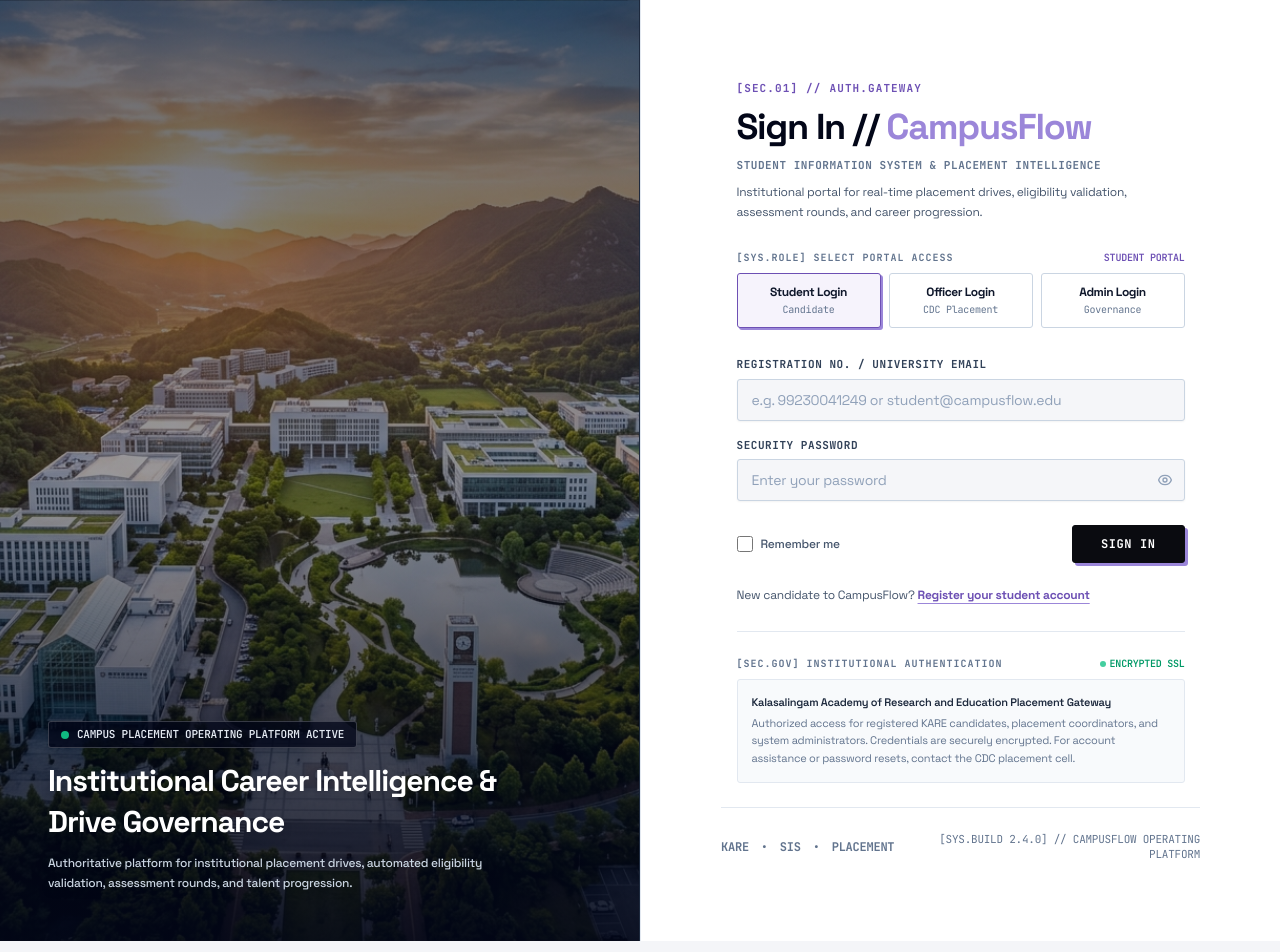
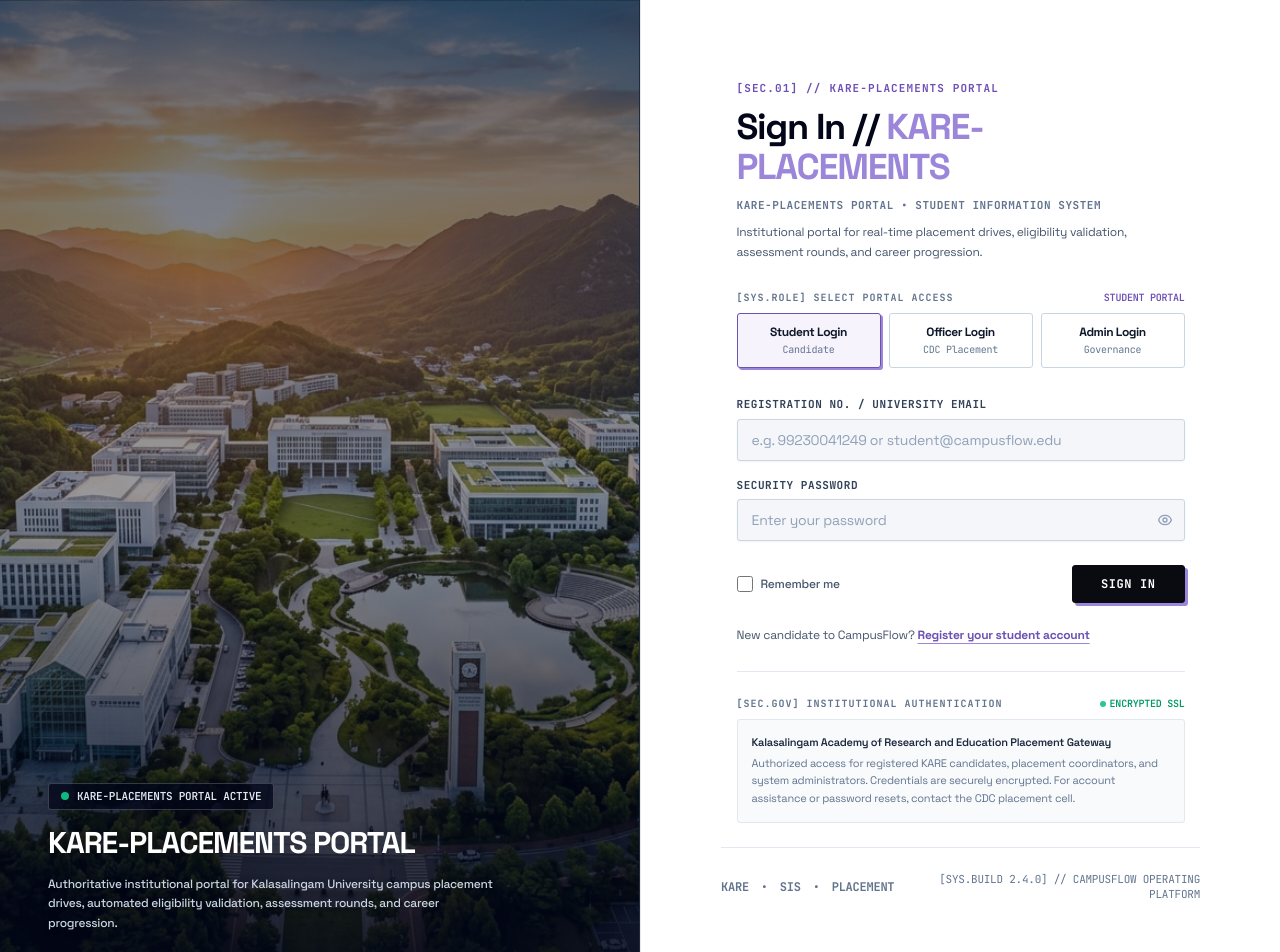
Before and after one commit to PYLA-VENKATA-SAI-KARTHIK/CampusFlow, a React (Vite) app in the folder frontend/: page /login in a window 1280 px wide. Shown: the top 952 px of the page. Built offline with nearby package versions, Linux system fonts and the light colour scheme; no server answers.

Commit message:
feat(branding): elevate KARE-PLACEMENTS PORTAL to primary UI headings and persistent DOM header

```diff
--- a/frontend/index.html
+++ b/frontend/index.html
@@ -103,12 +103,11 @@
     <link href="https://fonts.googleapis.com/css2?family=JetBrains+Mono:ital,wght@0,300..800;1,300..800&family=Plus+Jakarta+Sans:ital,wght@0,300..800;1,300..800&family=Space+Grotesk:wght@300..700&display=swap" rel="stylesheet" />
   </head>
   <body>
-    <div id="root">
-      <header style="position:absolute;width:1px;height:1px;padding:0;margin:-1px;overflow:hidden;clip:rect(0,0,0,0);white-space:nowrap;border:0;">
-        <h1>KARE-PLACEMENTS PORTAL</h1>
-        <p>Official Placement & Career Portal for Kalasalingam Academy of Research and Education (KARE).</p>
-      </header>
-    </div>
+    <header style="position:absolute;width:1px;height:1px;padding:0;margin:-1px;overflow:hidden;clip:rect(0,0,0,0);white-space:nowrap;border:0;">
+      <h1>KARE-PLACEMENTS PORTAL</h1>
+      <p>Official Placement &amp; Career Portal for Kalasalingam Academy of Research and Education (KARE).</p>
+    </header>
+    <div id="root"></div>
     <script type="module" src="/src/main.tsx"></script>
   </body>
 </html>
--- a/frontend/src/pages/LoginPage.tsx
+++ b/frontend/src/pages/LoginPage.tsx
@@ -120,13 +120,13 @@ export const LoginPage = () => {
         <div className="relative z-10 text-white drop-shadow-lg space-y-3">
           <div className="inline-flex items-center space-x-2 px-3 py-1 rounded-sm bg-slate-950/75 backdrop-blur-md border border-white/20 text-[11px] font-mono font-semibold text-slate-200">
             <span className="w-2 h-2 rounded-full bg-[#10b981] animate-pulse" />
-            <span>CAMPUS PLACEMENT OPERATING PLATFORM ACTIVE</span>
+            <span>KARE-PLACEMENTS PORTAL ACTIVE</span>
           </div>
           <h2 className="text-2xl sm:text-3xl font-extrabold text-white font-display tracking-tight leading-snug max-w-lg">
-            Institutional Career Intelligence & Drive Governance
+            KARE-PLACEMENTS PORTAL
           </h2>
           <p className="text-xs font-medium text-slate-300 max-w-md leading-relaxed font-sans">
-            Authoritative platform for institutional placement drives, automated eligibility validation, assessment rounds, and talent progression.
+            Authoritative institutional portal for Kalasalingam University campus placement drives, automated eligibility validation, assessment rounds, and career progression.
           </p>
         </div>
       </div>
@@ -139,15 +139,15 @@ export const LoginPage = () => {
             <div className="flex items-center space-x-2 font-mono text-[11px] text-[#6d50b4] font-bold uppercase tracking-widest">
               <span>[SEC.01]</span>
               <span>//</span>
-              <span>AUTH.GATEWAY</span>
+              <span>KARE-PLACEMENTS PORTAL</span>
             </div>
 
             <h1 className="text-3xl sm:text-4xl font-extrabold text-slate-950 font-display tracking-tight">
-              Sign In // <span className="text-[#9b86d9]">CampusFlow</span>
+              Sign In // <span className="text-[#9b86d9]">KARE-PLACEMENTS</span>
             </h1>
 
             <p className="font-mono text-[11px] font-bold text-slate-500 uppercase tracking-wider">
-              Student Information System & Placement Intelligence
+              KARE-PLACEMENTS PORTAL • Student Information System
             </p>
 
             <p className="text-xs text-slate-600 leading-relaxed">
```
